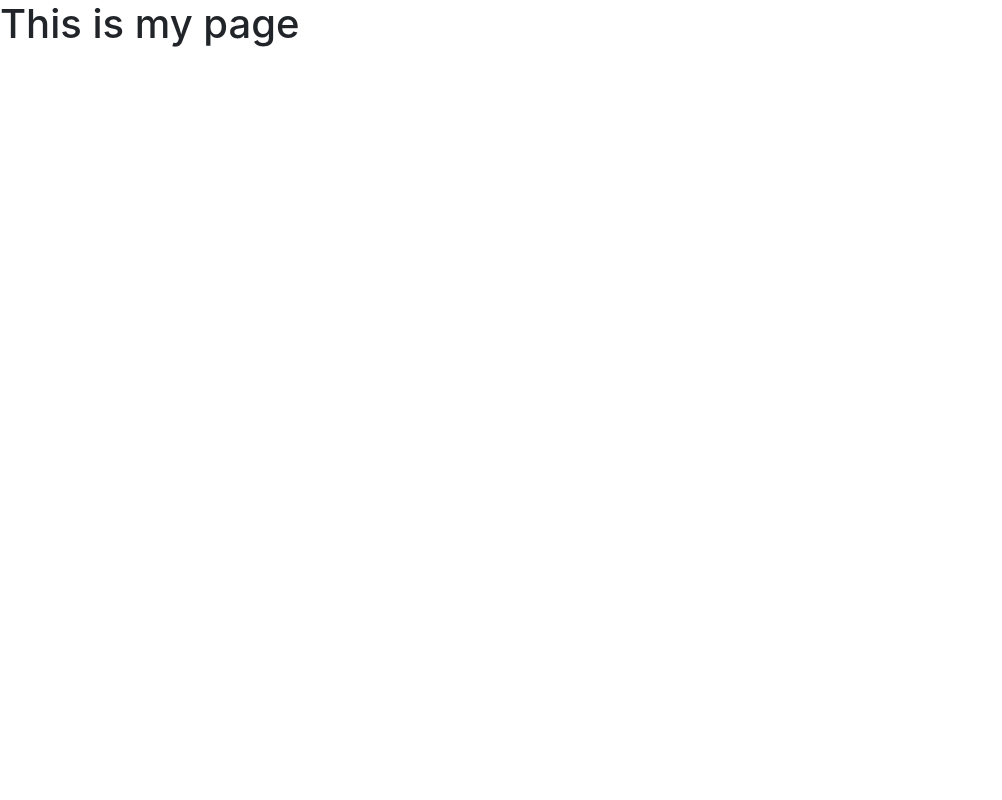
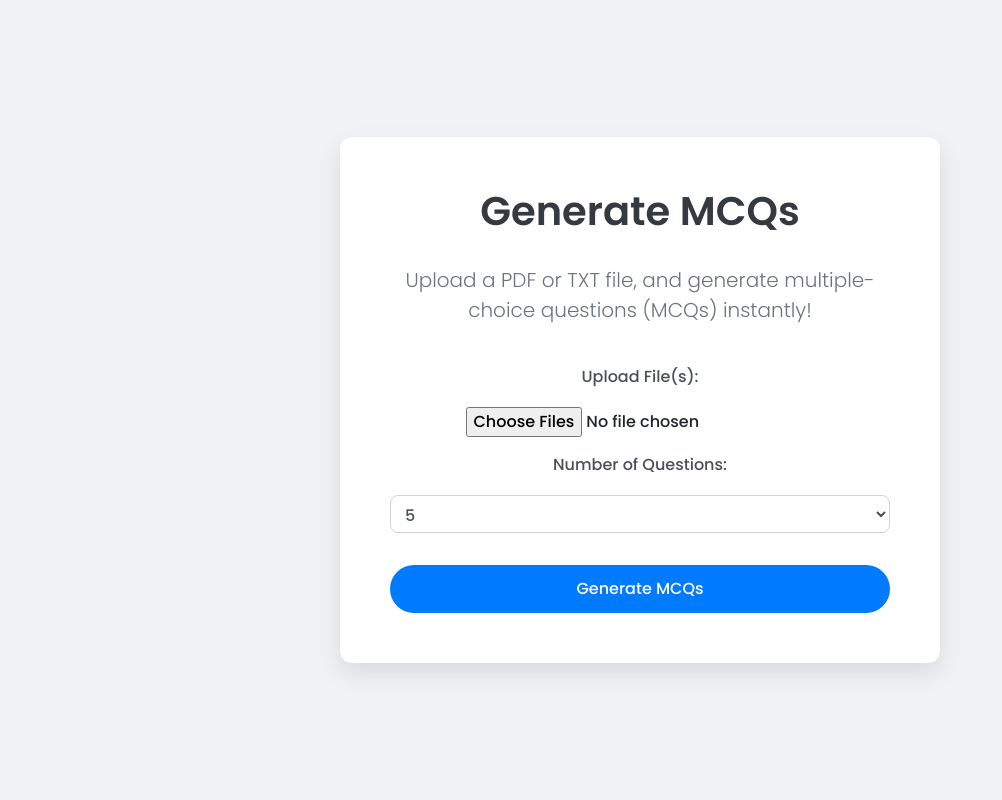
Before and after one commit to aliskadmitr/MCQs-Question-Generator_ML, a Flask app: page / in a window 1280 px wide. Shown: the whole page, without its empty margins (0-1002 px from the left). Run offline with Flask 3, Linux system fonts and the light colour scheme; some libraries are stand-ins or nearby versions.

Commit message:
Create the appearance of the first page

```diff
--- a/templates/index.html
+++ b/templates/index.html
@@ -1,12 +1,130 @@
 <!DOCTYPE html>
 <html lang="en">
+
 <head>
     <meta charset="UTF-8">
     <meta name="viewport" content="width=device-width, initial-scale=1.0">
     <title>Generate MCQs</title>
     <link href="https://stackpath.bootstrapcdn.com/bootstrap/4.5.2/css/bootstrap.min.css" rel="stylesheet">
+    <link href="https://fonts.googleapis.com/css2?family=Poppins:wght@300;500;600&display=swap" rel="stylesheet">
+    <style>
+        /* Global Styles */
+        body {
+            background-color: #f0f2f5;
+            font-family: 'Poppins', sans-serif;
+            margin: 0;
+            padding: 0;
+            display: flex;
+            justify-content: center;
+            align-items: center;
+            min-height: 100vh;
+        }
+
+        /* Form Container Styling */
+        .container {
+            background-color: #fff;
+            border-radius: 12px;
+            padding: 50px;
+            box-shadow: 0 10px 25px rgba(0, 0, 0, 0.1);
+            max-width: 600px;
+            text-align: center;
+            animation: fadeIn 0.8s ease;
+        }
+
+        h1 {
+            font-weight: 600;
+            color: #343a40;
+            margin-bottom: 30px;
+        }
+
+        p.lead {
+            font-weight: 300;
+            color: #6c757d;
+            margin-bottom: 40px;
+        }
+
+        label {
+            font-weight: 500;
+            color: #495057;
+        }
+
+        .form-control-file {
+            margin-top: 10px;
+            display: block;
+            margin-left: auto;
+            margin-right: auto;
+            width: fit-content; /* This centers the file input */
+        }
+
+        .form-control {
+            margin-top: 10px;
+            padding: 10px;
+            border-radius: 8px;
+            border: 1px solid #ced4da;
+        }
+
+        .btn-primary {
+            background-color: #007bff;
+            border: none;
+            padding: 12px 20px;
+            border-radius: 30px;
+            font-size: 16px;
+            font-weight: 500;
+            transition: background-color 0.3s ease;
+            width: 100%;
+        }
+
+        .btn-primary:hover {
+            background-color: #0056b3;
+        }
+
+        /* Animation */
+        @keyframes fadeIn {
+            from {
+                opacity: 0;
+                transform: translateY(20px);
+            }
+            to {
+                opacity: 1;
+                transform: translateY(0);
+            }
+        }
+
+        /* Responsive Media Queries */
+        @media (max-width: 768px) {
+            .container {
+                padding: 30px;
+            }
+        }
+    </style>
 </head>
+
 <body>
-    <h1>This is my page</h1>
+    <!-- Main Content -->
+    <div class="container">
+        <h1>Generate MCQs</h1>
+        <p class="lead">Upload a PDF or TXT file, and generate multiple-choice questions (MCQs) instantly!</p>
+        <form method="POST" enctype="multipart/form-data">
+            <div class="form-group">
+                <label for="file">Upload File(s):</label>
+                <input type="file" class="form-control-file" id="file" name="files[]" multiple>
+            </div>
+            <div class="form-group">
+                <label for="num_questions">Number of Questions:</label>
+                <select class="form-control" id="num_questions" name="num_questions">
+                    <option value="5">5</option>
+                    <option value="10">10</option>
+                    <option value="15">15</option>
+                    <option value="20">20</option>
+                </select>
+            </div>
+            <button type="submit" class="btn btn-primary mt-3">Generate MCQs</button>
+        </form>
+    </div>
+
+    <script src="https://code.jquery.com/jquery-3.5.1.slim.min.js"></script>
+    <script src="https://cdn.jsdelivr.net/npm/@popperjs/core@2.9.3/dist/umd/popper.min.js"></script>
+    <script src="https://stackpath.bootstrapcdn.com/bootstrap/4.5.2/js/bootstrap.min.js"></script>
 </body>
+
 </html>
```
